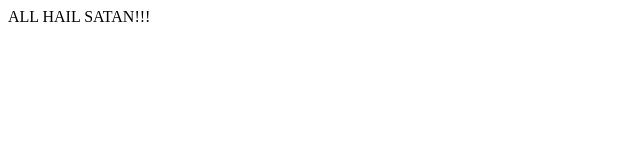
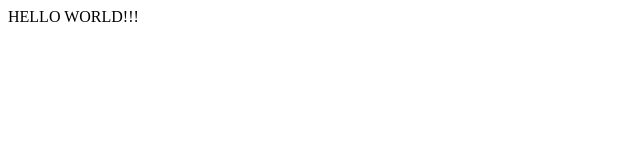
Before and after one commit to yarileewens/htmltest, a plain HTML site: page index.html in a window 1280 px wide. Shown: the full height of the page, 0-640 px from the left. Drawn offline with Linux system fonts and the light colour scheme.

Commit message:
test github 4

```diff
--- a/index.html
+++ b/index.html
@@ -5,6 +5,6 @@
     <title>Title</title>
 </head>
 <body>
-ALL HAIL SATAN!!!
+HELLO WORLD!!!
 </body>
 </html>
```
